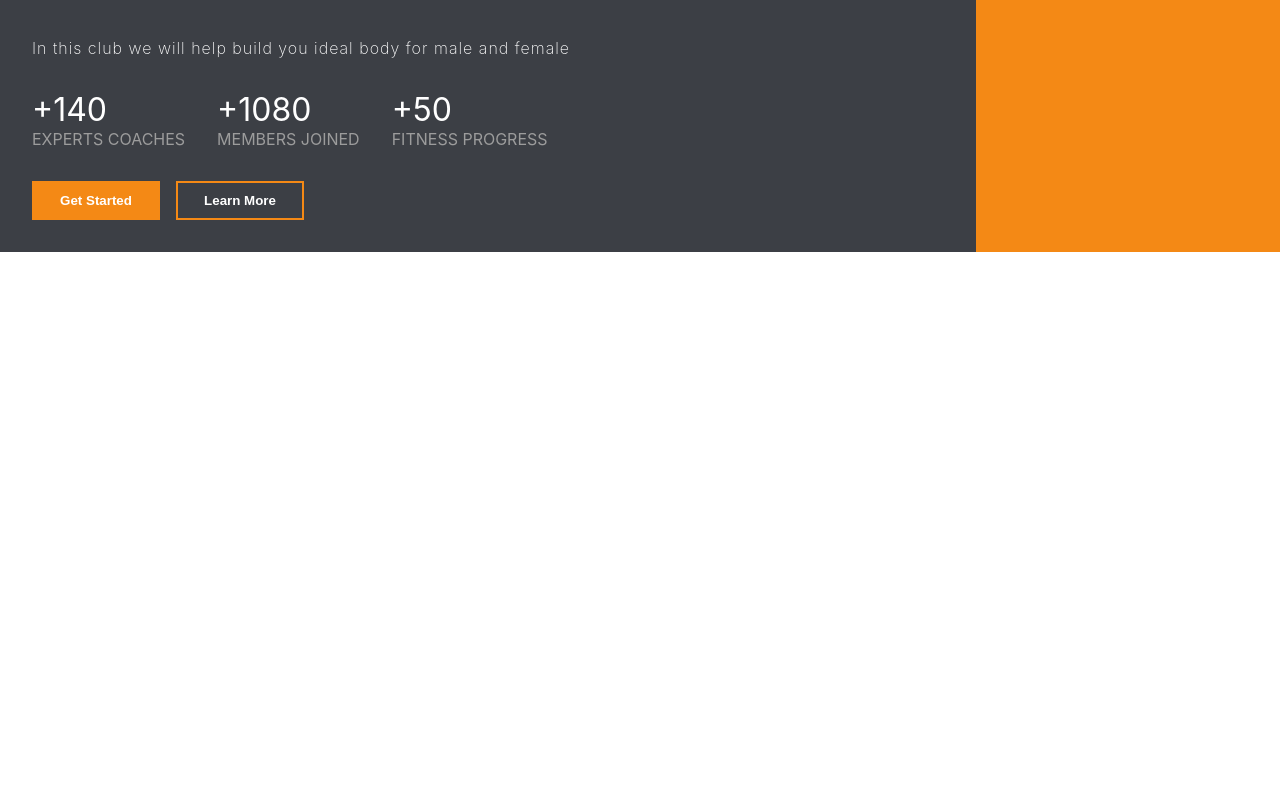
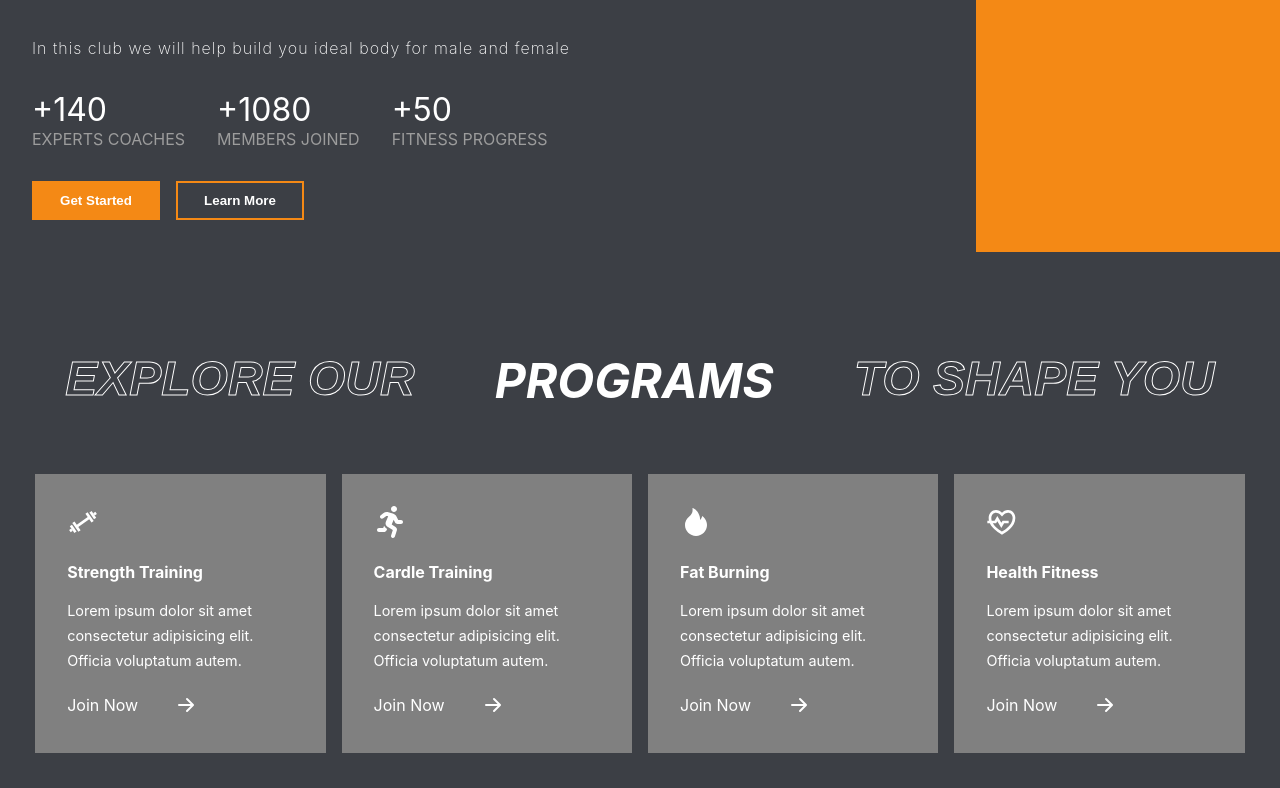
Before and after one commit to Jafarscript/gymClub, a React (Create React App) app: page / in a window 1280 px wide. Shown: the part 476-1264 px from the top of the page. Before the commit the page ends 800 px from the top, so only its background shows below. Built offline with nearby package versions, Linux system fonts and the light colour scheme.

Commit message:
Programs Component done

```diff
--- a/package.json
+++ b/package.json
@@ -3,11 +3,16 @@
   "version": "0.1.0",
   "private": true,
   "dependencies": {
+    "@fortawesome/fontawesome-svg-core": "^6.1.2",
+    "@fortawesome/free-regular-svg-icons": "^6.1.2",
+    "@fortawesome/free-solid-svg-icons": "^6.1.2",
+    "@fortawesome/react-fontawesome": "^0.2.0",
     "@testing-library/jest-dom": "^5.16.4",
     "@testing-library/react": "^13.3.0",
     "@testing-library/user-event": "^13.5.0",
     "react": "^18.2.0",
     "react-dom": "^18.2.0",
+    "react-icons": "^4.4.0",
     "react-scripts": "5.0.1",
     "web-vitals": "^2.1.4"
   },
--- a/public/index.html
+++ b/public/index.html
@@ -24,6 +24,7 @@
       work correctly both with client-side routing and a non-root public URL.
       Learn how to configure a non-root public URL by running `npm run build`.
     -->
+    <script src="https://kit.fontawesome.com/78489cf207.js" crossorigin="anonymous"></script>
     <title>React App</title>
   </head>
   <body>
--- a/src/App.js
+++ b/src/App.jsx
@@ -1,10 +1,12 @@
 import './App.css';
 import Home from './components/Home/Home.jsx'
+import Program from './components/Program/Program';
 
 function App() {
   return (
     <div className="App">
       <Home />
+      <Program />
     </div>
   );
 }
--- a/src/components/Home/Home.css
+++ b/src/components/Home/Home.css
@@ -34,15 +34,18 @@
     border-radius: 3rem;
     z-index: 0;
     transition: 2s all;
-    animation: moving 5s 1s infinite;
+    animation: moving 10s 1s infinite;
 }
 
 @keyframes moving{
-    from{
+    0%{
         transform: translateX(250%);
     }
-    to{
+    50%{
         transform: translateX(0%);
+    }
+    100%{
+        transform: translateX(250%);
     }
 }
 
--- /dev/null
+++ b/src/components/Program/Program.css
@@ -0,0 +1,66 @@
+.programs{
+    display: flex;
+    flex-direction: column;
+    gap: 2rem;
+    padding: 0.2rem;
+}
+
+.programs-header{
+    display: flex;
+    gap: 5rem;
+    font-size: 3rem;
+    justify-content: center;
+    font-weight: bold;
+    color: #fff;
+    text-transform: uppercase;
+    font-style: italic;
+}
+
+.boxes{
+    display: flex;
+    justify-content: space-between;
+    padding: 2rem;
+    gap: 1rem;
+}
+
+.box{
+    background-color: gray;
+    color: #fff;
+    padding: 2rem;
+    display: flex;
+    flex-direction: column;
+    justify-content: space-between;
+    gap: 1rem;
+}
+
+.box .icon{
+    font-size: 2rem;
+}
+
+.box span:nth-child(2){
+    font-size: 1rem;
+    font-weight: bold;
+}
+
+.box span:nth-child(3){
+    font-size: 0.9rem;
+    line-height: 25px;
+}
+
+.box .join{
+    display: flex;
+    align-items: center;
+    gap: 2rem;
+    text-transform: capitalize;
+}
+
+.join span:nth-child(2){
+    font-size: 2rem;
+    display: flex;
+    align-items: center;
+}
+
+.box:hover{
+    cursor: pointer;
+    background: var(--plainCard);
+}
--- /dev/null
+++ b/src/components/Program/Program.jsx
@@ -0,0 +1,88 @@
+import React from "react";
+import "./Program.css";
+import { FaRunning } from "react-icons/fa";
+import { CgGym } from "react-icons/cg";
+import { AiFillFire } from "react-icons/ai";
+import { RiHeartPulseLine } from "react-icons/ri";
+import { BsArrowRightShort } from "react-icons/bs";
+
+const Program = () => {
+  return (
+    <div className="programs" id="programs">
+      {/* Programs */}
+      <div className="programs-header">
+        <span className="stroke-text">Explore our</span>
+        <span>Programs</span>
+        <span className="stroke-text">to shape you</span>
+      </div>
+      <div className="boxes">
+        <div className="box">
+          <span className="icon">
+            <CgGym />
+          </span>
+          <span className="heading">Strength Training</span>
+          <span className="detail">
+            Lorem ipsum dolor sit amet consectetur adipisicing elit. Officia
+            voluptatum autem.
+          </span>
+          <div className="join">
+            <span>join now</span>
+            <span>
+              <BsArrowRightShort />
+            </span>
+          </div>
+        </div>
+        <div className="box">
+          <span className="icon">
+            <FaRunning />
+          </span>
+          <span className="heading">Cardle Training</span>
+          <span className="detail">
+            Lorem ipsum dolor sit amet consectetur adipisicing elit. Officia
+            voluptatum autem.
+          </span>
+          <div className="join">
+            <span>join now</span>
+            <span>
+              <BsArrowRightShort />
+            </span>
+          </div>
+        </div>
+        <div className="box">
+          <span className="icon">
+            <AiFillFire />
+          </span>
+          <span className="heading">Fat Burning</span>
+          <span className="detail">
+            Lorem ipsum dolor sit amet consectetur adipisicing elit. Officia
+            voluptatum autem.
+          </span>
+          <div className="join">
+            <span>join now</span>
+            <span>
+              <BsArrowRightShort />
+            </span>
+          </div>
+        </div>
+        <div className="box">
+          <span className="icon">
+            <RiHeartPulseLine />
+          </span>
+          <span className="heading">Health Fitness</span>
+          <span className="detail">
+            Lorem ipsum dolor sit amet consectetur adipisicing elit. Officia
+            voluptatum autem.
+          </span>
+          <div className="join">
+            <span>join now</span>
+            <span>
+              <BsArrowRightShort />
+            </span>
+          </div>
+        </div>
+      </div>
+    </div>
+  );
+};
+
+export default Program;
```
Also changed, not shown: 2 other files (tests, documents, lock files or other folders).
